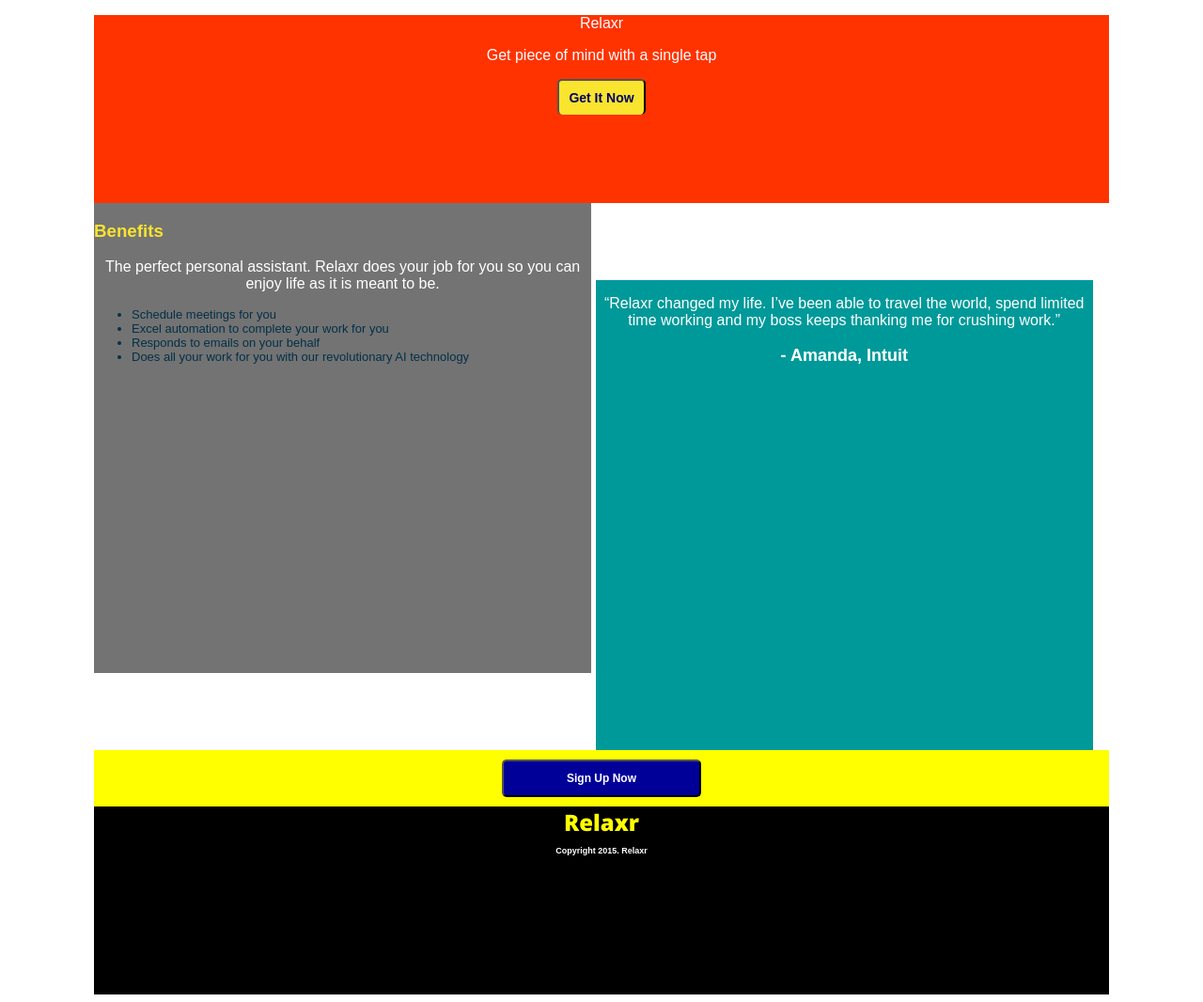
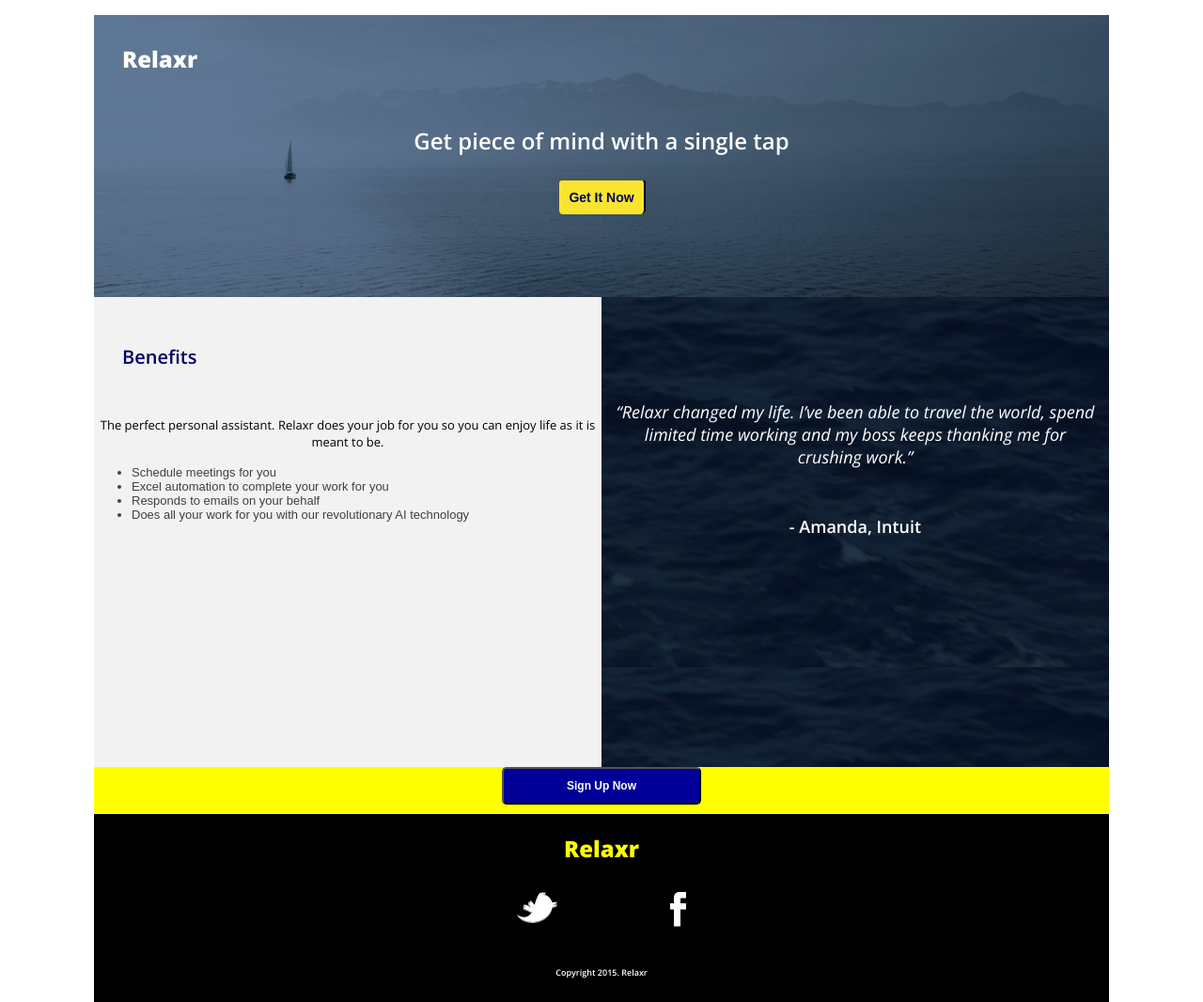
Before and after one commit to randynj/FEWD85_RandySingh, a plain HTML site: page Week2/Week 2 HW/index.html in a window 1280 px wide. Shown: the whole page at 94% size. Drawn offline with nearby package versions, Linux system fonts and the light colour scheme; files that its build step writes are made by us from their sources.

Commit message:
HW 2 - draft 2
2nd submission of HW2 - 21 April 2016

```diff
--- a/Week2/Week 2 HW/index.html
+++ b/Week2/Week 2 HW/index.html
@@ -29,7 +29,7 @@
       -->
 
 
-    <p id="relaxr">Relaxr</p>
+    <h1>Relaxr</h1>
 
     <p>Get piece of mind with a single tap</p>
 
@@ -38,9 +38,6 @@
 
 
     </header>
-    <section class="article">
-    </section>
-
 
     <section class="article-two">
 
@@ -49,7 +46,8 @@
     </h3>
 
     <p class="benefits">
-    The perfect personal assistant. Relaxr does your job for you so you can enjoy life as it is meant to be.
+    The perfect personal assistant.
+    Relaxr does your job for you so you can enjoy life as it is meant to be.
     </p>
 
     <ul>
@@ -62,11 +60,12 @@
     </ul>
     </section>
     <section class="article-three">
-      <p #quote>
+      <p class="quote">
       “Relaxr changed my life. I’ve been able to travel the world, spend limited time working and my boss keeps thanking me for crushing work.”
       <p>
       <p class="amanda">- Amanda, Intuit</p>
     </section>
+
 
     <div>
       <button class="sign-up-now-box">Sign Up Now</button>
@@ -75,9 +74,12 @@
 
 
 
-
     <footer class="copyright">
      <p id="relaxr-two">Relaxr</p>
+
+     <img src="images/twitter.png" class="twitter">
+
+     <img src="images/facebook.png" class="facebook">
 
      <p class="copyright-text">Copyright 2015. Relaxr</p>
      </footer>
--- a/Week2/Week 2 HW/main.css
+++ b/Week2/Week 2 HW/main.css
@@ -14,11 +14,25 @@
   margin: 0 auto;
 }
 
+
 .main-nav{
-  background-color: #FF3300;
-  height: 200px;
-  background-image: url("header_bg.jpg");
+
+  height: 300px;
+
+  background-image:  url("images/header_bg.jpg");
+  /*
+  linear-gradient(left,#B3D9FF 0%,#0073E6 70%);
+  */
+
+  background-position: center;
+
+  background-color: rgba(0, 122, 204, 0.3);
+  background-blend-mode: multiply;
+
+
 }
+
+
 /*
 
 .main-nav .top-nav{
@@ -29,17 +43,14 @@
   display: inline-block;
   padding: 0 10px;
 }
+*/
 
-.article{
-  background-image: url("file://Documents/GitHub/FEWD85_RandySingh/Week2/Assignment/images/header_bg.jpg");
-  */
-}
-
-#relaxr {
+h1 {
   font-size: 24px;
-  font-family: Open Sans, sans-serif;
+  font-family: Open Sans;
   font-weight: 900;
   color: white;
+  padding: 30px 30px;
 
 }
 
@@ -49,64 +60,94 @@
   color: yellow;
   font-family: Open Sans, sans-serif;
   margin: 0px;
+  padding-top: 20px;
 
+}
+
+
+
+.benefits {
+  font-weight: lighter;
+  font-size: 13px;
+  color: black;
+  text-align: center;
+}
+
+h3 {
+  color: #000066;
+  padding: 30px 30px;
+  font-size: 20px;
+  font-weight: 600;
+  font-family: Open Sans;
+}
+
+ul {
+  color: #1A1A1A;
+}
+
+li {
+  font-weight: 300;
+  font-size: 13px;
+  color: #404040;
+}
+.article-two{
+  background-color: #F2F2F2;
+  height: 500px;
+  width: 50%;
+  display: inline-block;
+  color: white;
+  float: left;
+  box-sizing: border-box;
+
+}
+
+.article-three {
+  display: inline-block;
+  width: 50%;
+  height: 500px;
+  background-color: #009999;
+  float: right;
+  background-image: url("images/testimonial_bg.jpg");
+  box-sizing: border-box;
+}
+
+p.quote {
+  text-align: center;
+  font-weight: lighter;
+  font-style: oblique;
+  font-size: 18px;
+  margin: 110px 10px 50px 10px;
 }
 
 p {
   text-align: center;
   color: white;
-  font: 600 Open Sans italic;
+  font-weight: 600;
+  font-family: Open Sans;
+  font-style: normal;
+  font-size: 24px;
 }
 
-p > .benefits {
-  font-weight: lighter;
-  font-size: 13px;
-  color: black;
+
+p.amanda {
+  font-size: 18px;
+  font-weight: 600;
+  color: white;
+  font-style: normal;
+
 }
 
-h3 {
-  color: #f9e42e;
-}
-
-li {
-  font-weight: lighter;
-  font-size: 13px;
-  color: #033048;
-}
-.article-two{
-  background-color: #737373;
-  height: 500px;
-  width: 49%;
-  display: inline-block;
-  color: white;
-}
-
-.article-three {
-  display: inline-block;
-  width: 49%;
-  height: 500px;
-  background-color: #009999;
-}
-p #quote {
-  font-weight: lighter;
-  font-style: italic;
-  font-size: 18px;
-}
-
-.amanda {
-  font-size: 18px;
-  font-weight: bold;
-  color: white;
-
-}
 div{
   background: yellow;
   padding: 10px;
   margin: 0 auto;
 
 }
+
+
+
 .sign-up-now-box{
-  padding: 10px;
+
   font-size: 12px;
   font-weight: bold;
   background-color: #000099;
@@ -117,6 +158,8 @@ div{
   text-align: center;
   color: white;
   display: block;
+  top: 15px;
+
 
 }
 
@@ -141,9 +184,22 @@ div{
   background-color: #000000;
   height: 200px;
 }
+img.twitter {
+  padding-top: 30px;
+  float: left;
+  margin-left: 450px;
+
+}
+
+img.facebook {
+  padding-top: 30px;
+  float: right;
+  margin-right: 450px;
+}
 
 .copyright-text {
   font-weight: 600;
   font-size: 9px;
   color: white;
+  padding-top: 100px;
 }
```
Also changed, not shown: Week2/Week 2 HW/images/facebook.png (added), Week2/Week 2 HW/images/header_bg.jpg (added), Week2/Week 2 HW/images/testimonial_bg.jpg (added), Week2/Week 2 HW/images/twitter.png (added), 1 other file.
